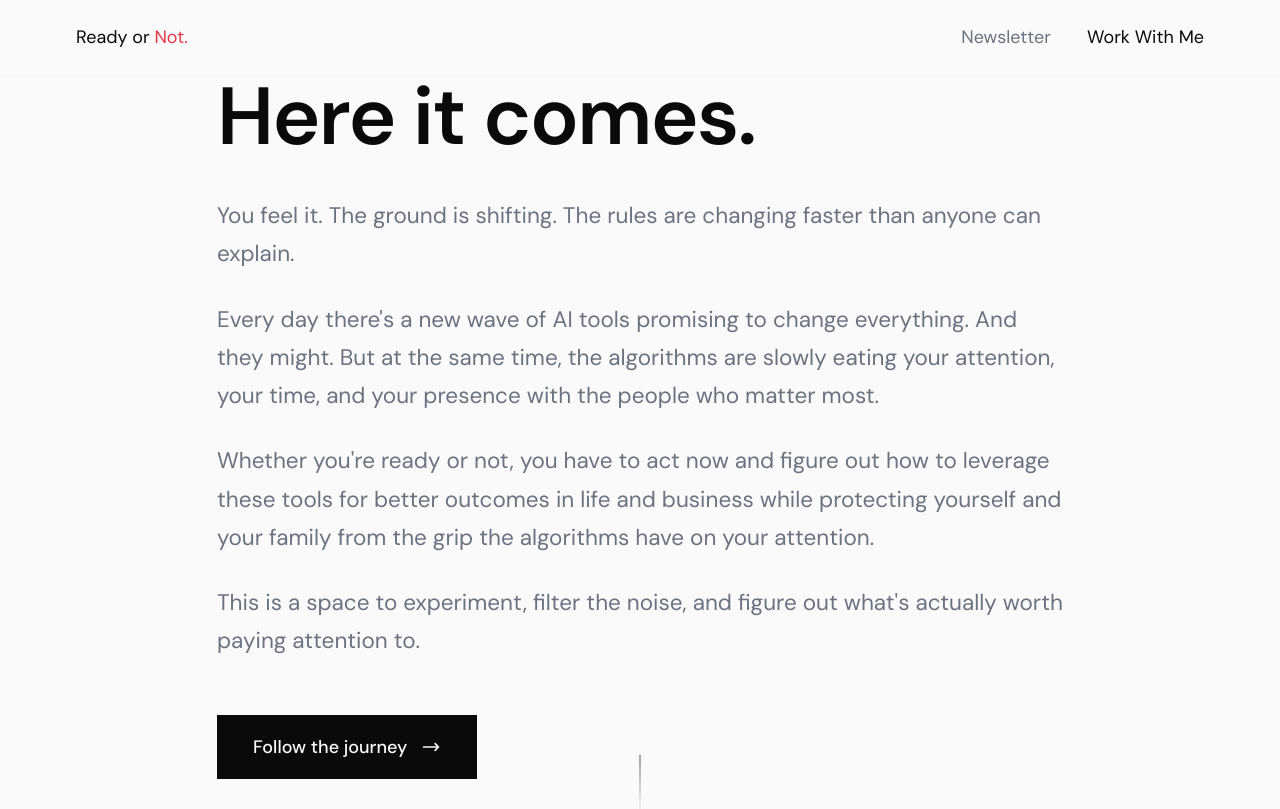
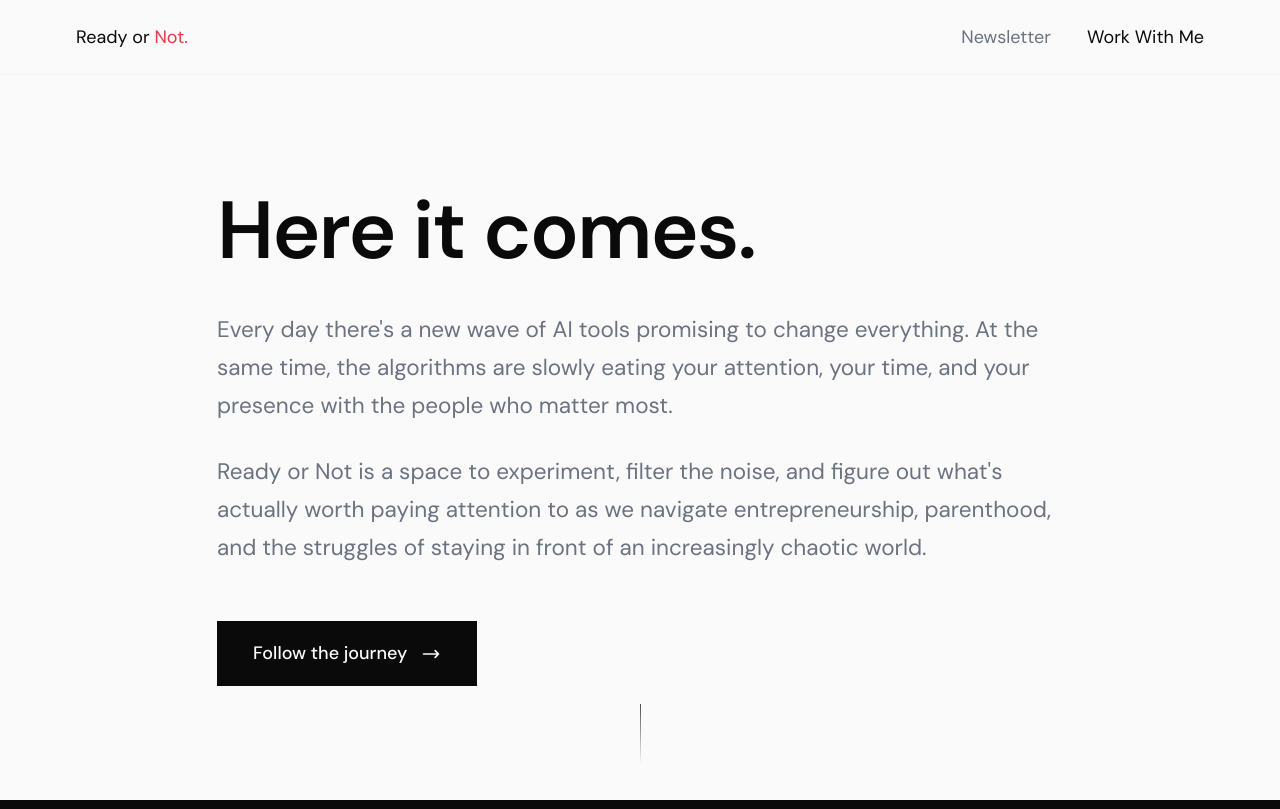
Before and after one commit to rewildling/readyornot, a Next.js app: page / in a window 1280 px wide. Shown: the top 809 px of the page. Built offline with nearby package versions, Linux system fonts and the light colour scheme.

Commit message:
Update hero: more top padding, streamlined content
- Add more space above headline for fixed header
- Condense to two focused paragraphs
- Clearer mission statement

Co-Authored-By: Claude Opus 4.5 <noreply@anthropic.com>

```diff
--- a/src/app/page.tsx
+++ b/src/app/page.tsx
@@ -10,19 +10,11 @@ export default function Home() {
 
           <div className="hero-content">
             <p>
-              You feel it. The ground is shifting. The rules are changing faster than anyone can explain.
+              Every day there&apos;s a new wave of AI tools promising to change everything. At the same time, the algorithms are slowly eating your attention, your time, and your presence with the people who matter most.
             </p>
 
             <p>
-              Every day there&apos;s a new wave of AI tools promising to change everything. And they might. But at the same time, the algorithms are slowly eating your attention, your time, and your presence with the people who matter most.
-            </p>
-
-            <p>
-              Whether you&apos;re ready or not, you have to act now and figure out how to leverage these tools for better outcomes in life and business while protecting yourself and your family from the grip the algorithms have on your attention.
-            </p>
-
-            <p>
-              This is a space to experiment, filter the noise, and figure out what&apos;s actually worth paying attention to.
+              Ready or Not is a space to experiment, filter the noise, and figure out what&apos;s actually worth paying attention to as we navigate entrepreneurship, parenthood, and the struggles of staying in front of an increasingly chaotic world.
             </p>
           </div>
 
@@ -200,7 +192,7 @@ export default function Home() {
           display: flex;
           flex-direction: column;
           justify-content: center;
-          padding: 4rem 0;
+          padding: 8rem 0 4rem;
           position: relative;
           background: var(--white);
         }
```
